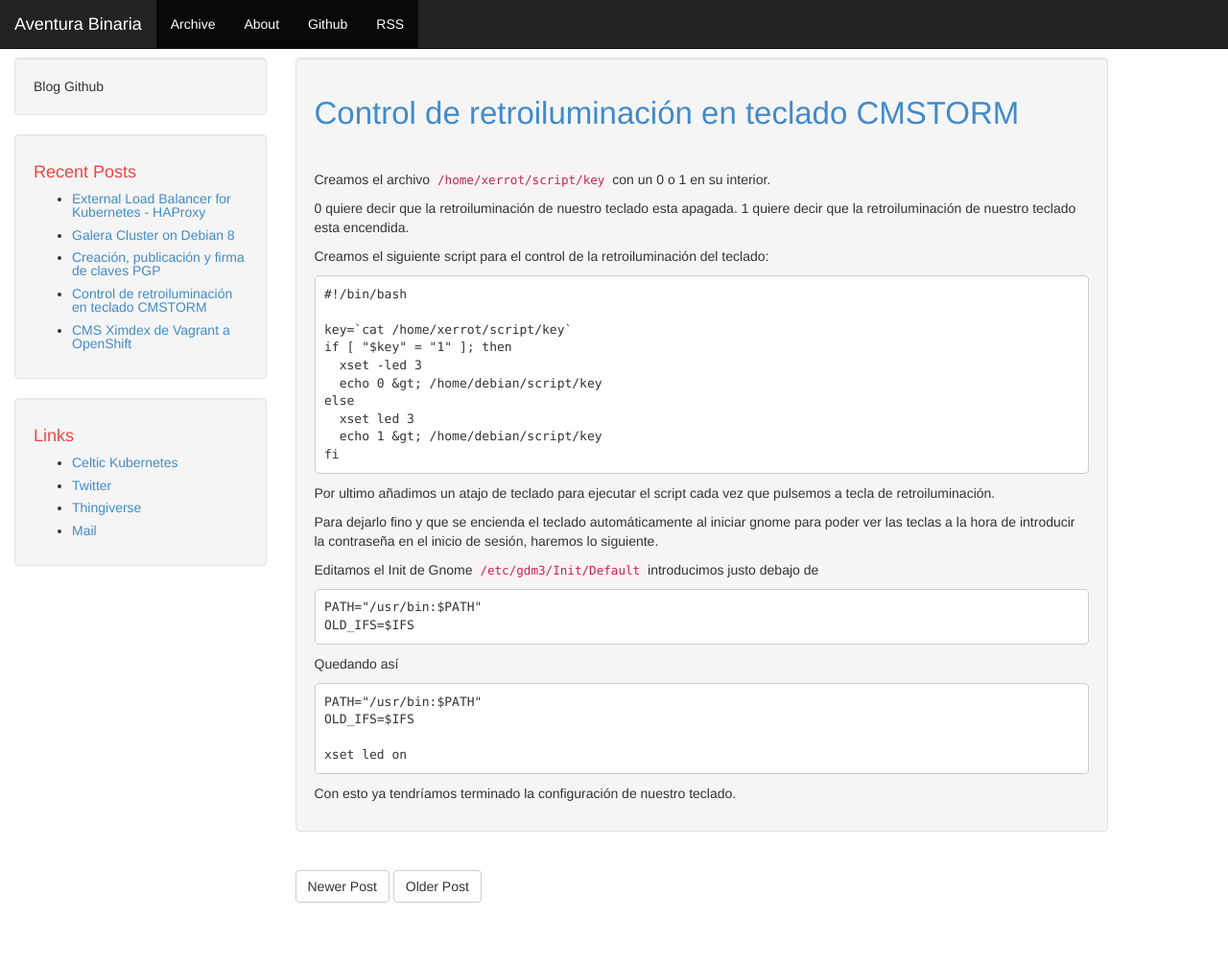
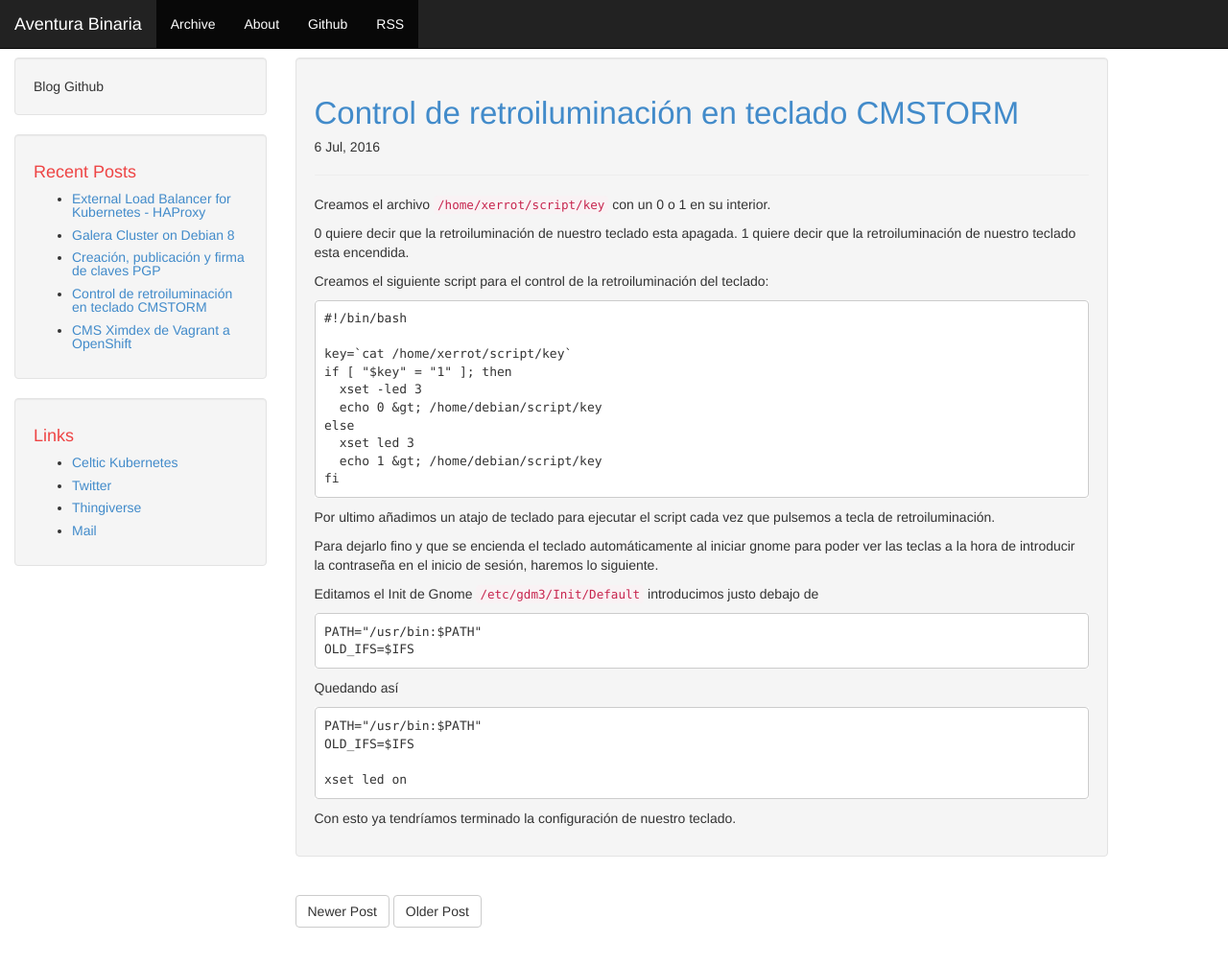
Before and after one commit to Tedezed/aventurabinaria.es, a Jekyll site: the page built from _posts/2016-07-06-Control-de-retroiluminacion-en-teclado-CMSTORM.md, in a window 1280 px wide and 1047 px high. Shown: the top 1006 px of the window at 96% size. Built offline with Jekyll 4.4.1, drawn with Linux system fonts in a browser that asks for light colours.

Commit message:
Add post format

```diff
--- a/_layouts/post.html
+++ b/_layouts/post.html
@@ -9,7 +9,7 @@
           <div class="article">
             <div class="well">
                 <h1><a href="{{ site.baseurl}}{{ page.url }}">{{ page.title }}</a></h1>
-                <h5>{{ post.date | date: "%b %-d, %Y" }}</h5>
+                <h5>{{ page.date | date: "%-d %b, %Y" }}</h5>
                 <hr/>
             {% if site.comments and page.comments %}
                 {% if site.disqus != '' %}
--- a/index.html
+++ b/index.html
@@ -6,7 +6,7 @@
 <div class="article">
     <div class="well">
         <h1><a href="{{ site.baseurl}}{{ post.url }}">{{ post.title }}</a></h1>
-        <h5>{{ post.date | date: "%b %-d, %Y" }}</h5>
+        <h5>{{ post.date | date: "%-d %b, %Y" }}</h5>
         <hr/>
         {% if site.comments and post.comments %}
             {% if site.disqus != '' %}
```
